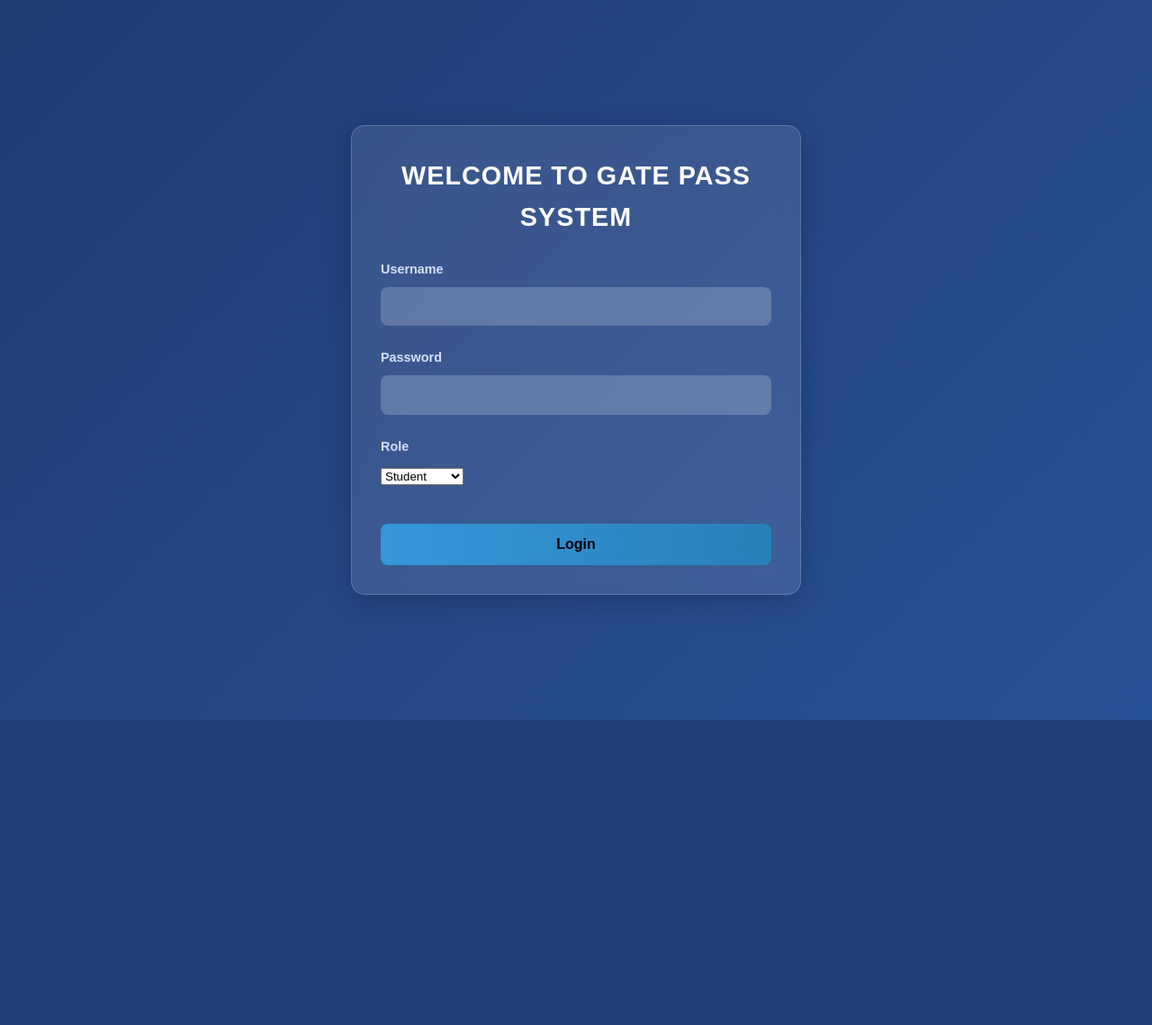
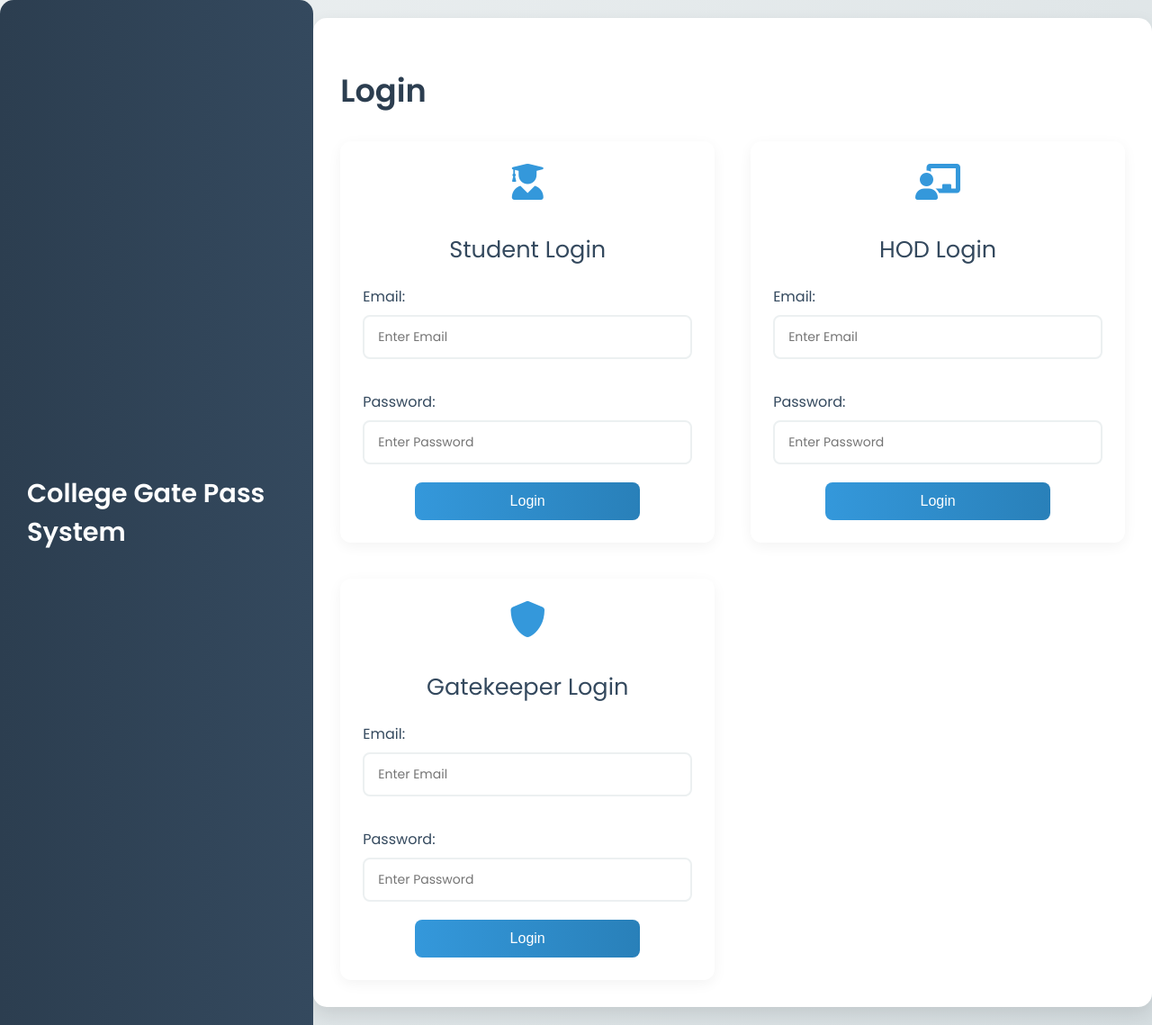
Before and after one commit to Saikumar936-ROY/college-gate-pass-system, a PHP site: page /login.php in a window 1280 px wide. Shown: the whole page at 90% size. Before the commit the page ends 800 px from the top, so only its background shows below. Run offline with PHP 8.4, Linux system fonts and the light colour scheme.

Commit message:
Sorting some issuse

```diff
--- a/authenticate.php
+++ b/authenticate.php
@@ -1,14 +1,14 @@
 <?php
 session_start();
 $conn = new mysqli("localhost", "root", "Saikumar@123", "gate_pass_system");
+
 if ($conn->connect_error) {
-    error_log("Connection failed: " . $conn->connect_error . " (Error No: " . $conn->connect_errno . ")");
     die("Connection failed: " . $conn->connect_error);
 }
 
 if ($_SERVER["REQUEST_METHOD"] == "POST") {
     $email = trim($_POST["email"]);
-    $password = trim($_POST["password"]);
+    $password = trim($_POST["password"]); // Ensure no hidden chars
     $role = $_POST["role"];
 
     $table = ($role == "student") ? "students" : (($role == "hod") ? "hod" : "gatekeepers");
--- a/frontend/style.css
+++ b/frontend/style.css
@@ -1,282 +1,284 @@
-* {
+/* Import Google Fonts and Font Awesome */
+@import url('https://fonts.googleapis.com/css2?family=Poppins:wght@300;400;600&display=swap');
+@import url('https://cdnjs.cloudflare.com/ajax/libs/font-awesome/6.0.0-beta3/css/all.min.css');
+
+/* General Styles */
+body {
+    font-family: 'Poppins', Arial, sans-serif;
+    background: linear-gradient(135deg, #ECF0F1 0%, #D5DDE0 100%);
     margin: 0;
     padding: 0;
-    box-sizing: border-box;
-    font-family: 'Poppins', sans-serif;
+    color: #2C3E50;
+    display: flex;
+    justify-content: center;
+    min-height: 100vh;
+    overflow-x: hidden;
 }
 
-@import url('https://fonts.googleapis.com/css2?family=Poppins:wght@300;400;600&display=swap');
-
-body {
-    background: linear-gradient(135deg, #1e3c72, #2a5298);
-    min-height: 100vh;
-    color: #fff;
-    line-height: 1.6;
+/* Container */
+.container {
+    width: 90%;
+    max-width: 1200px;
+    padding: 30px;
+    background: #fff;
+    border-radius: 15px;
+    box-shadow: 0 8px 20px rgba(0, 0, 0, 0.1);
+    margin: 20px auto;
+    animation: fadeIn 0.6s ease-in;
 }
 
+/* Header */
 .header {
-    background: linear-gradient(90deg, #1e3c72, #2a5298);
-    padding: 1.5rem 2rem;
-    position: fixed;
+    position: sticky;
     top: 0;
-    left: 0;
-    width: 100%;
-    z-index: 100;
-    box-shadow: 0 4px 10px rgba(0, 0, 0, 0.2);
+    background: linear-gradient(90deg, #2C3E50, #34495E);
+    color: #fff;
+    padding: 15px 30px;
     display: flex;
     justify-content: space-between;
     align-items: center;
+    border-radius: 15px 15px 0 0;
+    z-index: 1000;
 }
 
-.logo {
-    font-size: 1.8rem;
+.header h1 {
+    color: #fff;
+    font-size: 1.8em;
+    margin: 0;
     font-weight: 600;
 }
 
-.logout-btn {
-    display: flex;
-    align-items: center;
-    gap: 0.5rem;
-    background: #e74c3c;
-    color: white;
-    padding: 0.7rem 1.2rem;
+.header a {
+    color: #fff;
     text-decoration: none;
-    border-radius: 8px;
-    transition: transform 0.3s, background-color 0.3s;
+    font-weight: 500;
+    transition: color 0.3s;
 }
 
-.logout-btn:hover {
-    background-color: #c0392b;
-    transform: translateY(-2px);
+.header a:hover {
+    color: #3498DB;
 }
 
-.login-container, .container {
-    padding: 2rem 0;
-    width: 100%;
-    display: flex;
-    justify-content: center;
-    min-height: 100vh;
-    align-items: center;
-}
-
-.glass-card {
-    background: rgba(255, 255, 255, 0.1);
-    backdrop-filter: blur(10px);
-    -webkit-backdrop-filter: blur(10px);
-    border-radius: 15px;
-    padding: 2rem;
-    width: 100%;
-    max-width: 500px;
-    box-shadow: 0 8px 32px rgba(0, 0, 0, 0.2);
-    border: 1px solid rgba(255, 255, 255, 0.18);
-    animation: fadeIn 0.5s ease-in;
-}
-
+/* Animations */
 @keyframes fadeIn {
-    from { opacity: 0; transform: translateY(20px); }
+    from { opacity: 0; transform: translateY(-20px); }
     to { opacity: 1; transform: translateY(0); }
 }
 
-.title {
-    text-align: center;
-    font-size: 1.8rem;
-    margin-bottom: 1.5rem;
-    color: #fff;
-    text-transform: uppercase;
-    letter-spacing: 1px;
+/* Headings */
+h1 {
+    color: #2C3E50;
+    font-size: 2.2em;
+    margin-bottom: 25px;
+    font-weight: 600;
 }
 
-.input-group {
-    margin-bottom: 1.5rem;
+h2 {
+    color: #34495E;
+    font-size: 1.6em;
+    margin-bottom: 20px;
+    font-weight: 500;
 }
 
-.input-group label {
-    display: block;
-    font-size: 0.9rem;
-    font-weight: 600;
-    margin-bottom: 0.5rem;
-    color: #d5e0ff;
+/* Login Cards */
+.login-wrapper {
+    display: grid;
+    grid-template-columns: repeat(auto-fit, minmax(280px, 1fr));
+    gap: 40px;
+    margin-top: 30px;
 }
 
-.input-group input {
-    width: 100%;
-    padding: 0.8rem;
-    border: none;
-    border-radius: 8px;
-    background: rgba(255, 255, 255, 0.2);
-    color: #fff;
-    font-size: 1rem;
-    transition: background 0.3s, box-shadow 0.3s;
+.login-card {
+    background: #fff;
+    padding: 25px;
+    border-radius: 12px;
+    box-shadow: 0 4px 15px rgba(0, 0, 0, 0.05);
+    text-align: center;
+    transition: transform 0.3s ease, box-shadow 0.3s ease;
 }
 
-.input-group input:focus {
-    background: rgba(255, 255, 255, 0.3);
-    box-shadow: 0 0 10px rgba(52, 152, 219, 0.5);
+.login-card:hover {
+    transform: translateY(-8px);
+    box-shadow: 0 6px 20px rgba(0, 0, 0, 0.1);
+}
+
+.login-icon {
+    font-size: 2.5em; /* Using Font Awesome */
+    color: #3498DB;
+    margin-bottom: 15px;
+    transition: color 0.3s;
+}
+
+.login-card:hover .login-icon {
+    color: #2980B9;
+}
+
+/* Form Elements */
+label {
+    display: block;
+    text-align: left;
+    margin: 15px 0 8px;
+    color: #34495E;
+    font-weight: 500;
+}
+
+input {
+    width: 100%;
+    padding: 12px 15px;
+    margin-bottom: 20px;
+    border: 2px solid #ECF0F1;
+    border-radius: 8px;
+    font-size: 14px;
+    box-sizing: border-box;
+    transition: border-color 0.3s, box-shadow 0.3s;
+    background: #fff;
+    font-family: 'Poppins', Arial, sans-serif;
+}
+
+input:focus {
+    border-color: #3498DB;
+    box-shadow: 0 0 8px rgba(52, 152, 219, 0.3);
     outline: none;
 }
 
-.input-group input[readonly] {
-    background: rgba(255, 255, 255, 0.1);
-    cursor: not-allowed;
+input[readonly] {
+    background: #F9FBFC;
+    color: #7F8C8D;
 }
 
+/* Buttons */
 .btn {
-    padding: 0.9rem 1.5rem;
+    background: linear-gradient(90deg, #3498DB, #2980B9);
+    color: #fff;
+    padding: 12px 25px;
     border: none;
     border-radius: 8px;
-    text-decoration: none;
-    font-size: 1rem;
-    font-weight: 600;
     cursor: pointer;
-    transition: transform 0.3s, background 0.3s;
+    font-size: 16px;
+    font-weight: 500;
+    transition: transform 0.2s, background 0.3s;
+    display: inline-block;
     width: 100%;
-    margin-top: 1rem;
+    max-width: 250px;
 }
 
-.primary-btn {
-    background: linear-gradient(90deg, #3498db, #2980b9);
+.btn:hover {
+    background: linear-gradient(90deg, #2980B9, #2471A3);
+    transform: scale(1.05);
 }
 
-.primary-btn:hover {
-    background: linear-gradient(90deg, #2980b9, #1e3c72);
-    transform: translateY(-3px);
+.btn-secondary {
+    background: linear-gradient(90deg, #2ECC71, #27AE60);
 }
 
-.secondary-btn {
-    background: rgba(255, 255, 255, 0.2);
-    color: #fff;
+.btn-secondary:hover {
+    background: linear-gradient(90deg, #27AE60, #219653);
 }
 
-.secondary-btn:hover {
-    background: rgba(255, 255, 255, 0.3);
-    transform: translateY(-3px);
+.btn-danger {
+    background: linear-gradient(90deg, #E74C3C, #C0392B);
 }
 
-.dashboard {
-    display: flex;
-    margin-top: 60px; /* Adjust for fixed header */
+.btn-danger:hover {
+    background: linear-gradient(90deg, #C0392B, #A93226);
 }
 
-.sidebar {
-    width: 250px;
-    background: rgba(0, 0, 0, 0.2);
-    padding: 1.5rem;
-    height: calc(100vh - 60px);
-    position: fixed;
-    transition: transform 0.3s;
+/* Table Styles */
+table {
+    width: 100%;
+    border-collapse: separate;
+    border-spacing: 0;
+    margin: 20px 0;
+    background: #fff;
+    border-radius: 10px;
+    overflow: hidden;
 }
 
-.sidebar ul {
-    list-style: none;
+th, td {
+    padding: 15px;
+    text-align: left;
+    border-bottom: 1px solid #ECF0F1;
 }
 
-.sidebar li {
-    margin-bottom: 1rem;
+th {
+    background: #3498DB;
+    color: #fff;
+    font-weight: 600;
 }
 
-.sidebar a {
-    color: #fff;
+tr:hover td {
+    background: #F9FBFC;
+    transition: background 0.3s;
+}
+
+/* Links */
+a {
+    color: #3498DB;
     text-decoration: none;
     font-weight: 500;
+    transition: color 0.3s;
 }
 
-.sidebar a:hover {
-    color: #3498db;
+a:hover {
+    color: #2980B9;
+    text-decoration: underline;
 }
 
-.main-content {
-    margin-left: 250px;
-    padding: 2rem;
-    width: calc(100% - 250px);
+/* Responsive Design */
+@media (max-width: 768px) {
+    .login-wrapper {
+        grid-template-columns: 1fr;
+    }
+
+    .container {
+        padding: 20px;
+        margin: 10px;
+    }
+
+    h1 {
+        font-size: 1.8em;
+    }
+
+    .header {
+        padding: 10px 20px;
+        flex-direction: column;
+        text-align: center;
+    }
+
+    .header a {
+        margin-top: 10px;
+    }
+
+    .btn {
+        width: 100%;
+    }
 }
 
-.bento-grid {
-    display: grid;
-    grid-template-columns: repeat(auto-fit, minmax(200px, 1fr));
-    gap: 1rem;
-    margin-top: 1rem;
+@media (max-width: 480px) {
+    input {
+        font-size: 14px;
+    }
+
+    .header h1 {
+        font-size: 1.5em;
+    }
+
+    table {
+        font-size: 0.9em;
+    }
 }
 
-.bento-item {
-    background: rgba(255, 255, 255, 0.1);
-    padding: 1.5rem;
-    border-radius: 10px;
-    text-align: center;
-    transition: transform 0.3s;
-}
-
-.bento-item:hover {
-    transform: translateY(-5px);
-}
-
-.hero {
-    position: relative;
-    height: 300px;
-    overflow: hidden;
-    margin-bottom: 2rem;
-}
-
-.hero-video {
-    width: 100%;
-    height: 100%;
-    object-fit: cover;
-    filter: brightness(0.7);
-}
-
-.hero h1 {
-    position: absolute;
-    top: 50%;
-    left: 50%;
-    transform: translate(-50%, -50%);
-    font-size: 2.5rem;
-    color: #fff;
-    text-shadow: 0 0 10px rgba(0, 0, 0, 0.5);
-}
-
+/* Loading State (Optional) */
 .loading {
     display: none;
     position: fixed;
     top: 50%;
     left: 50%;
     transform: translate(-50%, -50%);
-    background: rgba(0, 0, 0, 0.8);
-    color: #fff;
-    padding: 1.5rem 2.5rem;
-    border-radius: 10px;
-    z-index: 1000;
-    font-size: 1.2rem;
-    backdrop-filter: blur(5px);
+    font-size: 1.5em;
+    color: #3498DB;
 }
 
 .loading.show {
     display: block;
-    animation: pulse 1s infinite;
 }
-
-@keyframes pulse {
-    0% { transform: translate(-50%, -50%) scale(1); }
-    50% { transform: translate(-50%, -50%) scale(1.05); }
-    100% { transform: translate(-50%, -50%) scale(1); }
-}
-
-@media (max-width: 768px) {
-    .sidebar {
-        transform: translateX(-100%);
-    }
-    .sidebar.active {
-        transform: translateX(0);
-    }
-    .main-content {
-        margin-left: 0;
-        width: 100%;
-    }
-    .bento-grid {
-        grid-template-columns: 1fr;
-    }
-    .hero {
-        height: 200px;
-    }
-    .hero h1 {
-        font-size: 1.8rem;
-    }
-}
--- a/login.php
+++ b/login.php
@@ -1,10 +1,4 @@
-<?php
-session_start();
-if (isset($_SESSION["user_id"])) {
-    header("Location: student_dashboard.php");
-    exit();
-}
-?>
+<?php session_start(); if (isset($_SESSION["user_id"])) header("Location: student_dashboard.php"); ?>
 <!DOCTYPE html>
 <html lang="en">
 <head>
@@ -12,31 +6,51 @@
     <meta name="viewport" content="width=device-width, initial-scale=1.0">
     <title>Login</title>
     <link rel="stylesheet" href="./frontend/style.css">
-    <link href="https://fonts.googleapis.com/icon?family=Material+Icons" rel="stylesheet">
 </head>
 <body>
-    <div class="login-container">
-        <div class="glass-card">
-            <h2 class="title">Welcome to Gate Pass System</h2>
-            <form action="authenticate.php" method="POST">
-                <div class="input-group">
-                    <label for="email">Username</label>
-                    <input type="text" id="email" name="email" required>
-                </div>
-                <div class="input-group">
-                    <label for="password">Password</label>
-                    <input type="password" id="password" name="password" required>
-                </div>
-                <div class="input-group">
-                    <label for="role">Role</label>
-                    <select id="role" name="role" required>
-                        <option value="student">Student</option>
-                        <option value="hod">HOD</option>
-                        <option value="gatekeeper">Gatekeeper</option>
-                    </select>
-                </div>
-                <button type="submit" class="btn primary-btn">Login</button>
-            </form>
+    <div class="header">
+        <h1>College Gate Pass System</h1>
+        <?php if (isset($_SESSION["error"])) { echo "<p style='color: #E74C3C;'>".htmlspecialchars($_SESSION["error"])."</p>"; unset($_SESSION["error"]); } ?>
+    </div>
+    <div class="container">
+        <h1>Login</h1>
+        <div class="login-wrapper">
+            <div class="login-card">
+                <i class="fas fa-user-graduate login-icon"></i>
+                <h2>Student Login</h2>
+                <form action="authenticate.php" method="POST">
+                    <input type="hidden" name="role" value="student">
+                    <label for="email">Email:</label>
+                    <input type="email" id="email" name="email" required placeholder="Enter Email">
+                    <label for="password">Password:</label>
+                    <input type="password" id="password" name="password" required placeholder="Enter Password">
+                    <button type="submit" class="btn">Login</button>
+                </form>
+            </div>
+            <div class="login-card">
+                <i class="fas fa-chalkboard-teacher login-icon"></i>
+                <h2>HOD Login</h2>
+                <form action="authenticate.php" method="POST">
+                    <input type="hidden" name="role" value="hod">
+                    <label for="email">Email:</label>
+                    <input type="email" id="email" name="email" required placeholder="Enter Email">
+                    <label for="password">Password:</label>
+                    <input type="password" id="password" name="password" required placeholder="Enter Password">
+                    <button type="submit" class="btn">Login</button>
+                </form>
+            </div>
+            <div class="login-card">
+                <i class="fas fa-shield-alt login-icon"></i>
+                <h2>Gatekeeper Login</h2>
+                <form action="authenticate.php" method="POST">
+                    <input type="hidden" name="role" value="gatekeeper">
+                    <label for="email">Email:</label>
+                    <input type="email" id="email" name="email" required placeholder="Enter Email">
+                    <label for="password">Password:</label>
+                    <input type="password" id="password" name="password" required placeholder="Enter Password">
+                    <button type="submit" class="btn">Login</button>
+                </form>
+            </div>
         </div>
     </div>
 </body>
--- a/notify_status.php
+++ b/notify_status.php
@@ -6,7 +6,7 @@
 }
 
 // Database connection
-$conn = new mysqli("127.0.0.1:3307", "root", "Saikumar@123", "gate_pass_system");
+$conn = new mysqli("localhost", "root", "Saikumar@123", "gate_pass_system");
 
 if ($conn->connect_error) {
     die("Connection failed: " . $conn->connect_error);
```
Also changed, not shown: request_pass.php (+21 -75 lines), student_dashboard.php (+35 -29 lines), submit_pass.php (+6 -9 lines), gatekeeper-verification/request.php (deleted), hod-approval/hod.php (deleted), icons/gatekeeper-icon.png (deleted), icons/hod-icon.png (deleted), icons/student-icon.png (deleted).
